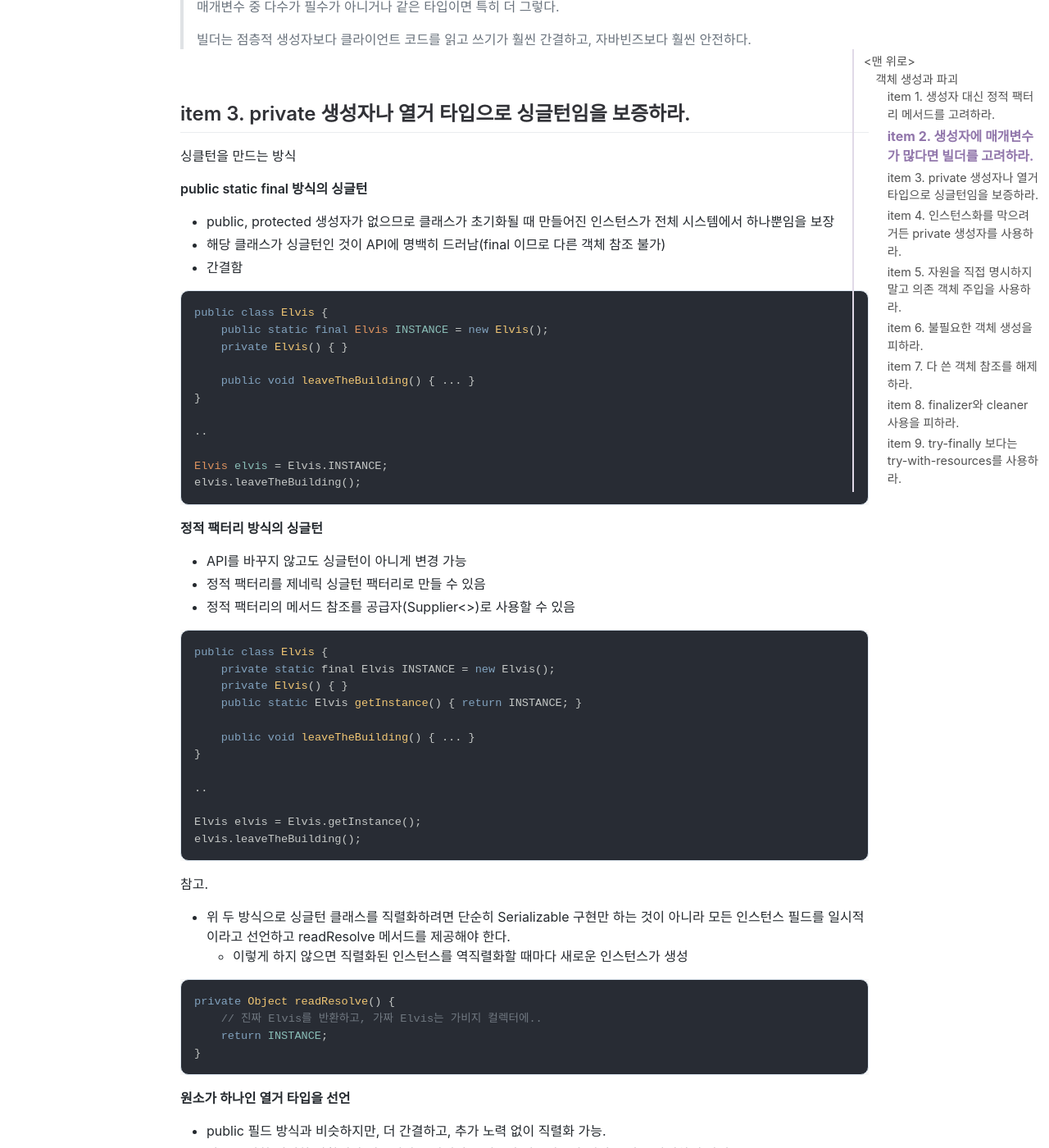
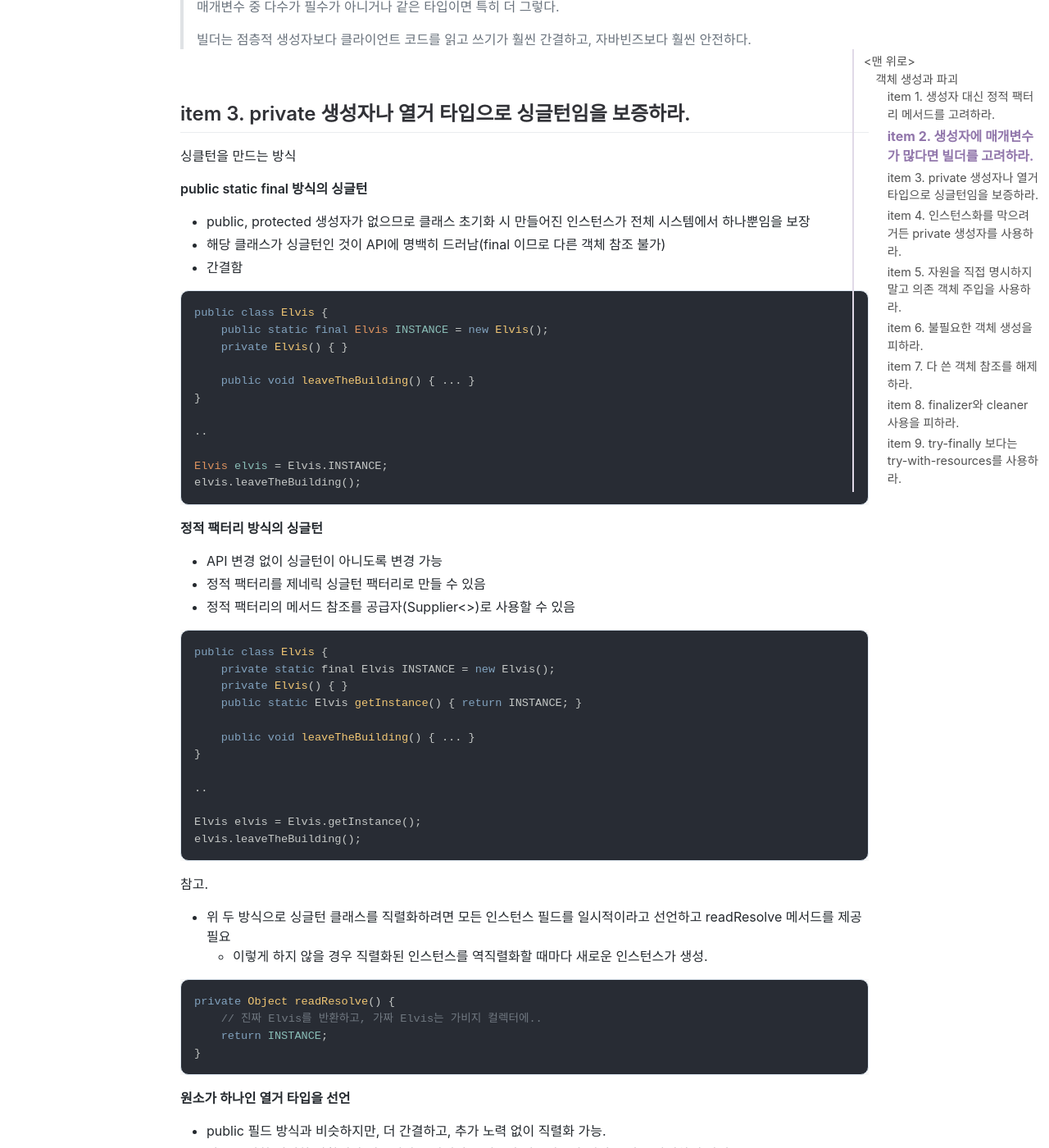
Before and after one commit to jihunparkme/jihunparkme.github.io, a Jekyll site: the page built from _posts/2023-04-07-Effective-Java-객체-생성과-파괴.md, in a window 1280 px wide and 1400 px high, scrolled down 2932 px. Shown: the whole window at 82% size. Built offline with Jekyll 4.4.1, drawn with Linux system fonts in a browser that asks for light colours; nearby versions of some CDN libraries; comment, search, counter and statistics services are not loaded; some of the changed text lies outside the part shown.

Commit message:
[EJ] item 3. private 생성자나 열거 타입으로 싱글턴임을 보증하라.

````diff
--- a/_posts/2023-04-07-Effective-Java-객체-생성과-파괴.md
+++ b/_posts/2023-04-07-Effective-Java-객체-생성과-파괴.md
@@ -114,7 +114,7 @@
 
 **public static final 방식의 싱글턴**
 
-- public, protected 생성자가 없으므로 클래스가 초기화될 때 만들어진 인스턴스가 전체 시스템에서 하나뿐임을 보장
+- public, protected 생성자가 없으므로 클래스 초기화 시 만들어진 인스턴스가 전체 시스템에서 하나뿐임을 보장
  - 해당 클래스가 싱글턴인 것이 API에 명백히 드러남(final 이므로 다른 객체 참조 불가)
  - 간결함
 
@@ -134,7 +134,7 @@
 
 **정적 팩터리 방식의 싱글턴**
 
-- API를 바꾸지 않고도 싱글턴이 아니게 변경 가능
+- API 변경 없이 싱글턴이 아니도록 변경 가능
 - 정적 팩터리를 제네릭 싱글턴 팩터리로 만들 수 있음
 - 정적 팩터리의 메서드 참조를 공급자(Supplier<>)로 사용할 수 있음
 
@@ -155,8 +155,8 @@
 
 참고.
 
-- 위 두 방식으로 싱글턴 클래스를 직렬화하려면 단순히 Serializable 구현만 하는 것이 아니라 모든 인스턴스 필드를 일시적이라고 선언하고 readResolve 메서드를 제공해야 한다.
-  - 이렇게 하지 않으면 직렬화된 인스턴스를 역직렬화할 때마다 새로운 인스턴스가 생성
+- 위 두 방식으로 싱글턴 클래스를 직렬화하려면 모든 인스턴스 필드를 일시적이라고 선언하고 readResolve 메서드를 제공 필요
+  - 이렇게 하지 않을 경우 직렬화된 인스턴스를 역직렬화할 때마다 새로운 인스턴스가 생성.
 
 ```java
 private Object readResolve() {
@@ -184,6 +184,9 @@
 Elvis elvis = Elvis.INSTANCE;
 elvis.leaveTheBuilding();
 ```
+
+🔔
+> 만들려는 싱글턴이 Enum 이외의 클래스를 상속하지 않는다면, "원소가 하나인 열거 타입을 선언" 방식을 선택해 보자.
 
 <br>
 
````
